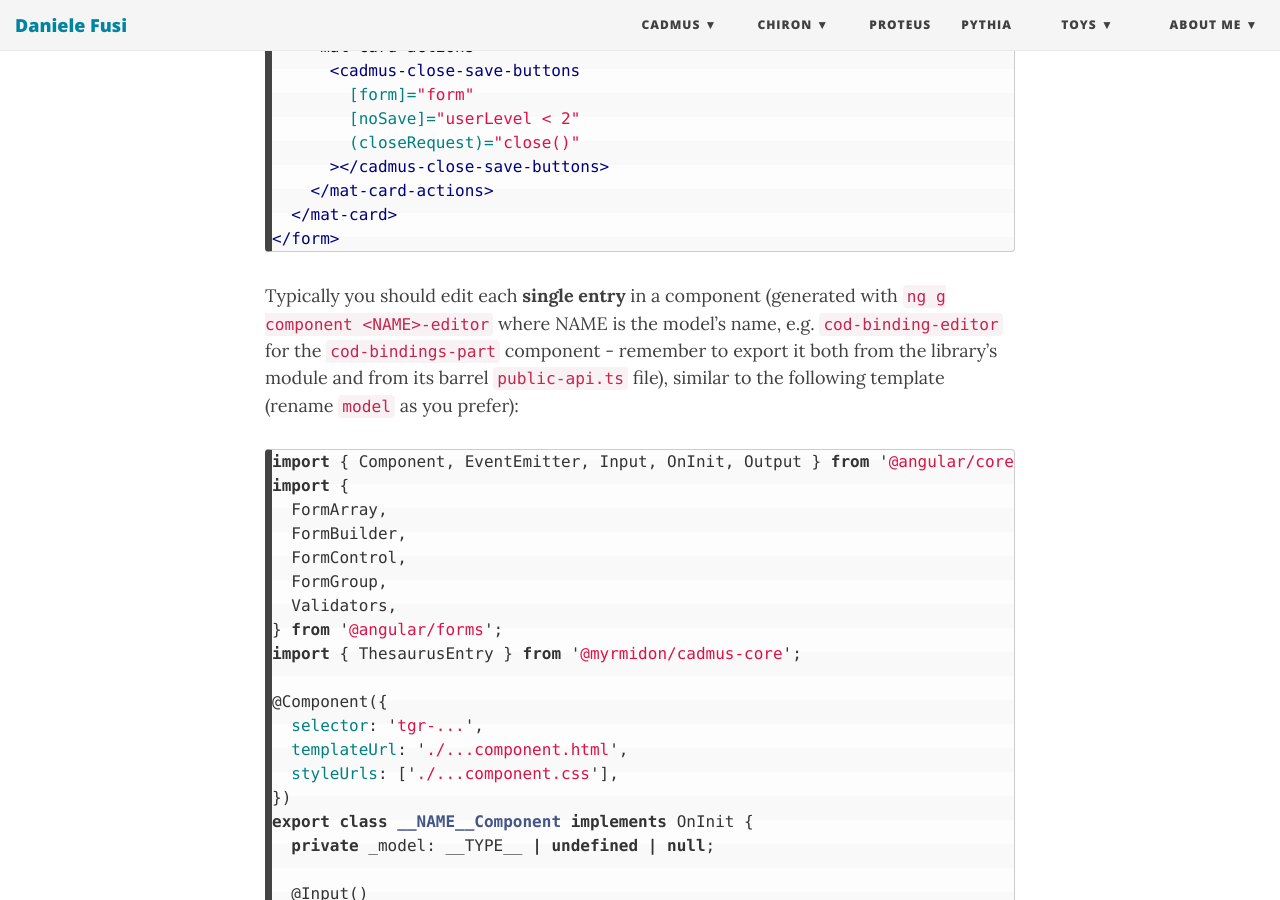
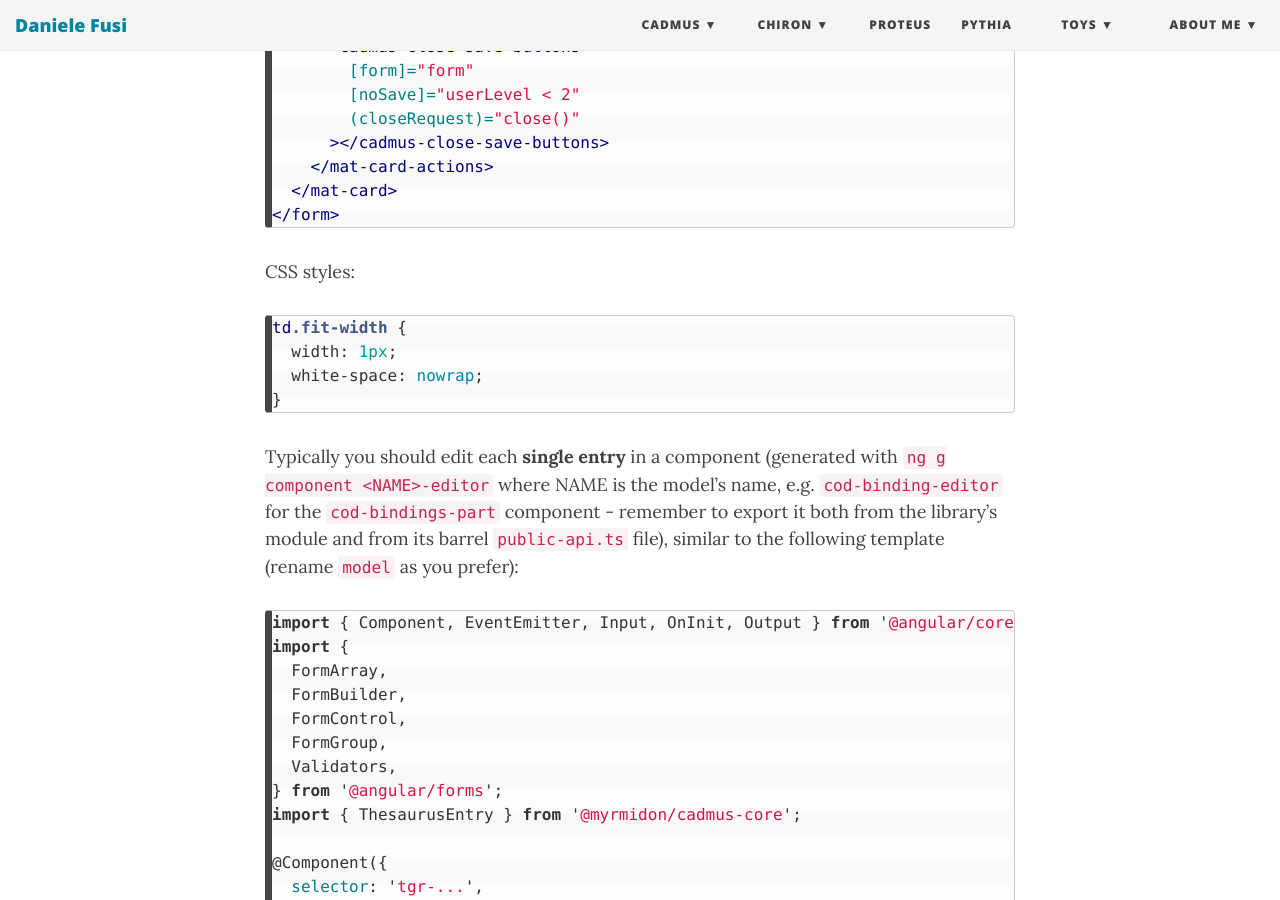
Before and after one commit to Myrmex/overview, a Jekyll site: the page built from cadmus/dev/frontend/parts.md, in a window 1280 px wide and 900 px high, scrolled down 13325 px. Built offline with Jekyll 4.4.1, drawn with Linux system fonts in a browser that asks for light colours; nearby versions of some CDN libraries; some of the changed text lies outside the part shown.

Commit message:
Update parts.md

````diff
--- a/cadmus/dev/frontend/parts.md
+++ b/cadmus/dev/frontend/parts.md
@@ -486,7 +485,7 @@
                   let last = last
                 "
               >
-                <td>
+                <td class="fit-width">
                   <button
                     type="button"
                     mat-icon-button
@@ -546,6 +545,15 @@
     </mat-card-actions>
   </mat-card>
 </form>
+```
+
+CSS styles:
+
+```css
+td.fit-width {
+  width: 1px;
+  white-space: nowrap;
+}
 ```
 
 Typically you should edit each **single entry** in a component (generated with `ng g component <NAME>-editor` where NAME is the model's name, e.g. `cod-binding-editor` for the `cod-bindings-part` component - remember to export it both from the library's module and from its barrel `public-api.ts` file), similar to the following template (rename `model` as you prefer):
````
Also changed, not shown: other parts of cadmus/dev/frontend/parts.md (+1 -2 lines).
